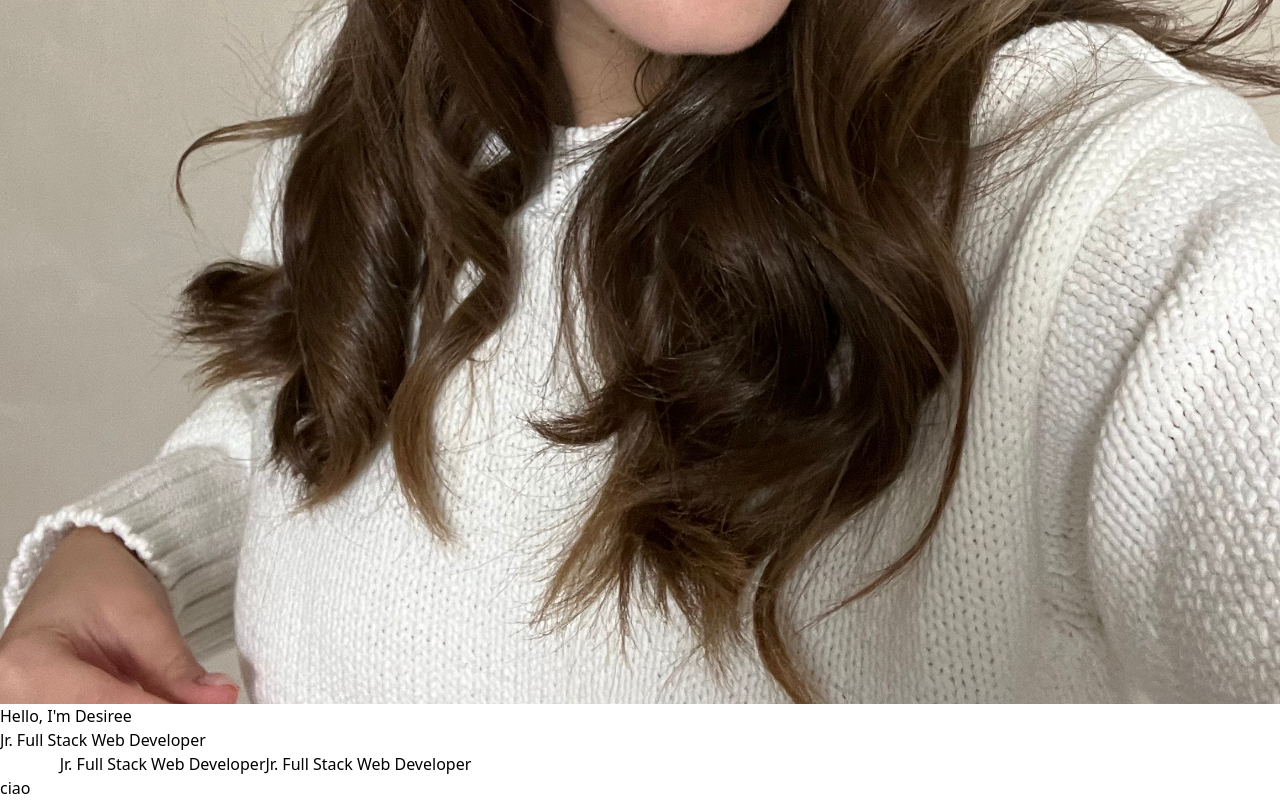
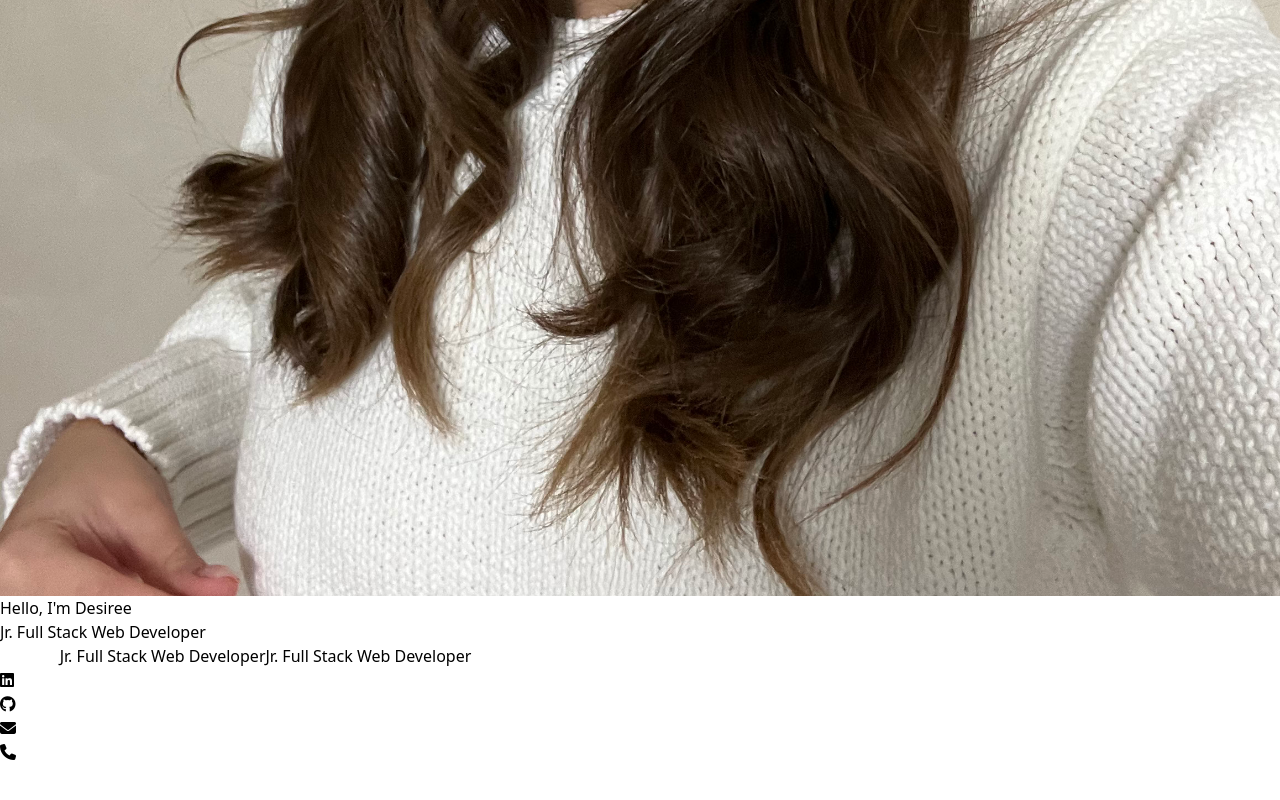
Before and after one commit to desireemezzotero/desiree-mezzotero, a React (Vite) app: page / in a window 1280 px wide. Shown: the part 1683-2483 px from the top of the page. After the commit the page ends 2447 px from the top, so only its background shows below. Built offline with nearby package versions, Linux system fonts and the light colour scheme.

Commit message:
add footer

```diff
--- a/package.json
+++ b/package.json
@@ -10,6 +10,8 @@
     "preview": "vite preview"
   },
   "dependencies": {
+    "@fortawesome/fontawesome-free": "^6.7.2",
+    "font-awesome": "^4.7.0",
     "react": "^19.0.0",
     "react-dom": "^19.0.0",
     "react-router-dom": "^7.3.0"
--- /dev/null
+++ b/src/components/FooterNav.jsx
@@ -0,0 +1,36 @@
+import { Link } from "react-router-dom"
+import '@fortawesome/fontawesome-free/css/all.css';
+
+
+function FooterNav() {
+  return (
+    <>
+      <div className="mx-auto w-full max-w-screen-xl text-white text-center text-2xl border-t-2 border-neutral-500 p-4">
+        <ul className="flex items-center justify-center">
+          <li>
+            <Link to="https://www.linkedin.com/in/desiree-mezzotero-a836a9351/">
+              <i class="fa-brands fa-linkedin mr-5"></i>
+            </Link>
+          </li>
+          <li>
+            <Link to="https://gist.github.com/desireemezzotero">
+              <i class="fa-brands fa-github mr-5"></i>
+            </Link>
+          </li>
+          <li>
+            <Link to="mailto:desireemezzotero1@gmail.com">
+              <i class="fa-solid fa-envelope mr-5"></i>
+            </Link>
+          </li>
+          <li>
+            <Link to="tel:+393931443365">
+              <i class="fa-solid fa-phone mr-5"></i>
+            </Link>
+          </li>
+        </ul>
+      </div>
+    </>
+  )
+}
+
+export default FooterNav
--- a/src/components/HeaderNav.jsx
+++ b/src/components/HeaderNav.jsx
@@ -2,11 +2,11 @@ import { NavLink } from "react-router-dom"
 
 function HeaderNav() {
   return (
-    <nav className="bg-black">
+    <nav>
       <div className="max-w-screen-xl flex flex-wrap items-center mx-auto p-4 justify-between">
 
         <NavLink to="/" className="flex items-center space-x-3 rtl:space-x-reverse">
-          <img src="../public/logo.png" className="h-8 rounded-2xl" alt="Flowbite Logo" />
+          <img src="/logo.png" className="h-8 rounded-2xl" alt="Flowbite Logo" />
         </NavLink>
 
         <button data-collapse-toggle="navbar-default" type="button" className="inline-flex items-center p-2 w-10 h-10 justify-center text-sm text-gray-500 rounded-lg md:hidden hover:bg-gray-100 focus:outline-none focus:ring-2 focus:ring-gray-200" aria-controls="navbar-default" aria-expanded="false">
--- a/src/layouts/DefoultLayout.jsx
+++ b/src/layouts/DefoultLayout.jsx
@@ -1,17 +1,18 @@
 import { Outlet } from "react-router-dom"
 import HeaderNav from "../components/HeaderNav"
+import FooterNav from "../components/FooterNav"
 
 function DefoultLayout() {
   return (
     <>
-      <header>
+      <header className="bg-black">
         <HeaderNav />
       </header>
       <main className="bg-black">
         <Outlet />
       </main>
-      <footer>
-        <h5>ciao</h5>
+      <footer className="bg-black">
+        <FooterNav />
       </footer>
     </>
   )
--- a/src/pages/HomePage.jsx
+++ b/src/pages/HomePage.jsx
@@ -2,17 +2,19 @@ import { NavLink } from "react-router-dom"
 
 function HomePage() {
   return (
-    <div className="container mx-auto text-white">
+    <div className="container mx-auto text-white min-h-[calc(100vh-130px)] flex items-center justify-center">
+      <div className="text-center">
         <div className="flex justify-center">
           <img src="../dmImg.jpg" alt="immagine" className="rounded-full h-[308px] w-[231px]" />
         </div>
-      <h1 className="mt-4 text-4xl text-center font-extrabold">Hello, I'm Desiree</h1>
-      <h4 className="mt-2 text-center font-extrabold">Jr. Full Stack Web Developer</h4>
+        <h1 className="mt-4 text-4xl font-extrabold">Hello, I'm Desiree</h1>
+        <h4 className="mt-2 font-extrabold">Jr. Full Stack Web Developer</h4>
 
-      <div className="container-animation mx-auto text-neutral-400 mt-5">
+        <div className="container-animation w-[900px] mx-auto text-neutral-400 mt-5">
           <div className="stage_animation">
             <h4 className="mt-2 text-6xl font-extrabold h4-animation mr-8">Jr. Full Stack Web Developer</h4>
             <h4 className="mt-2 text-6xl font-extrabold h4-animation">Jr. Full Stack Web Developer</h4>
+          </div>
         </div>
       </div>
     </div>
```
Also changed, not shown: 1 other file (tests, documents, lock files or other folders). Lines whose indentation alone changed are shown as unchanged.
